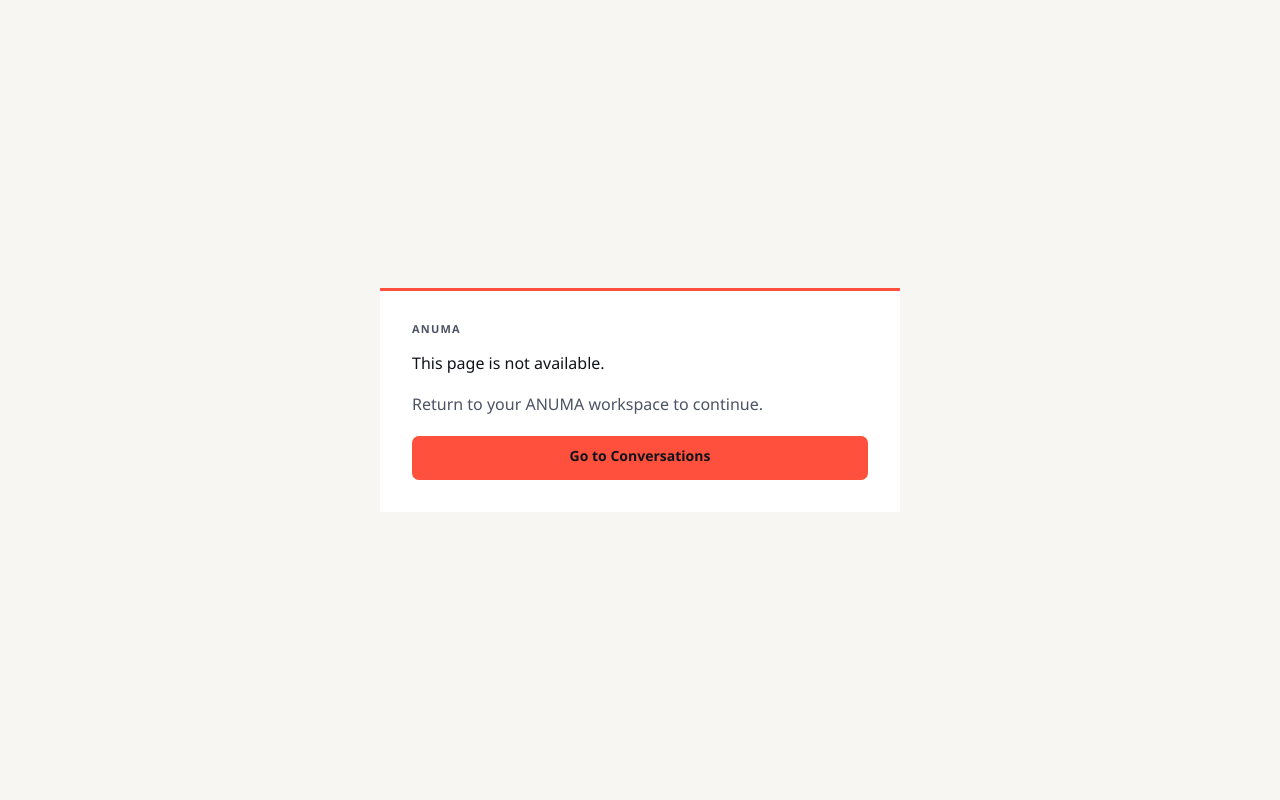
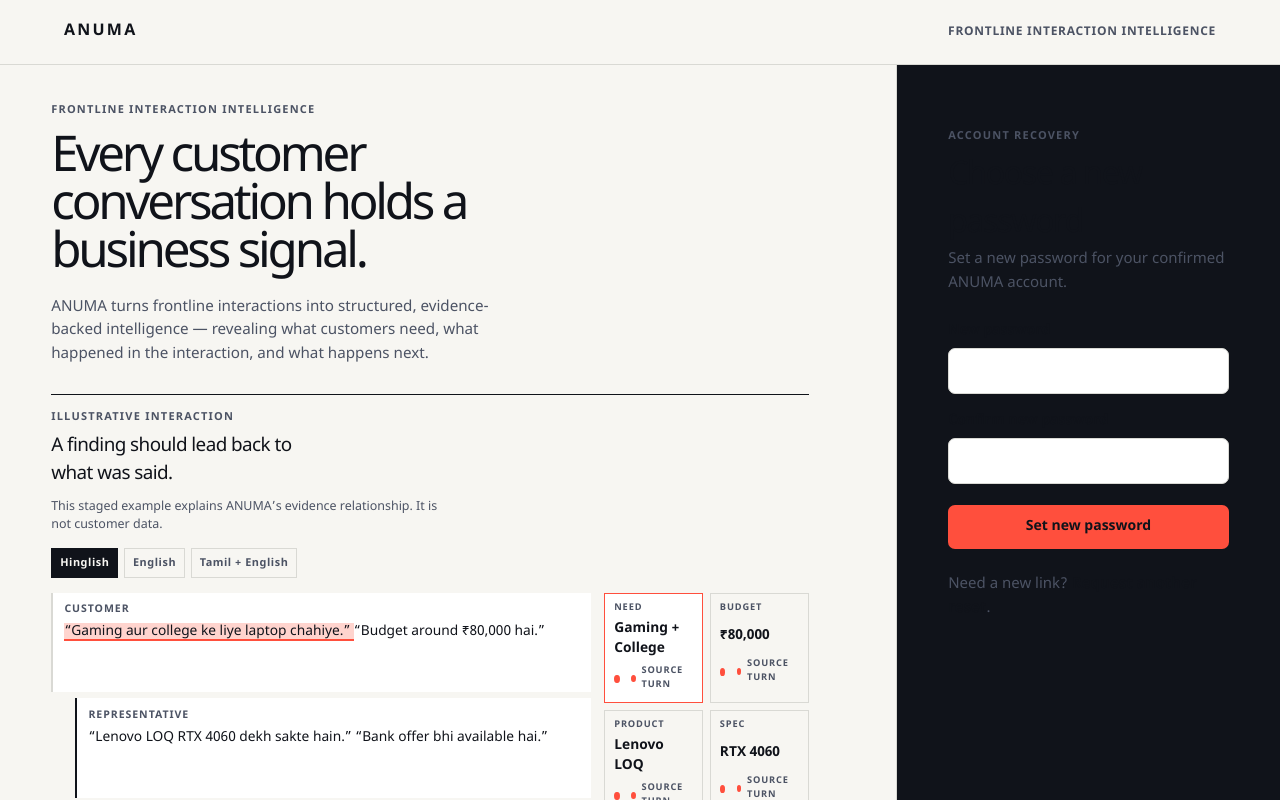
Before and after one commit to SakshamS11/anumaai, a Next.js app: page /reset-password in a window 1280 px wide. Before the commit this address had no page. Shown: the top 800 px of the page. Built offline with nearby package versions, Linux system fonts and the light colour scheme.

Commit message:
Add reset password page

```diff
--- /dev/null
+++ b/src/app/(auth)/reset-password/page.tsx
@@ -0,0 +1,19 @@
+import Link from "next/link";
+
+import { ResetPasswordForm } from "@/components/auth/reset-password-form";
+
+export default function ResetPasswordPage() {
+  return (
+    <div className="auth-card">
+      <div>
+        <p className="eyebrow">Account recovery</p>
+        <h2>Choose a new password</h2>
+        <p className="auth-copy">Set a new password for your confirmed ANUMA account.</p>
+      </div>
+      <ResetPasswordForm />
+      <p className="auth-switch">
+        Need a new link? <Link href="/forgot-password">Request another reset</Link>.
+      </p>
+    </div>
+  );
+}
```
